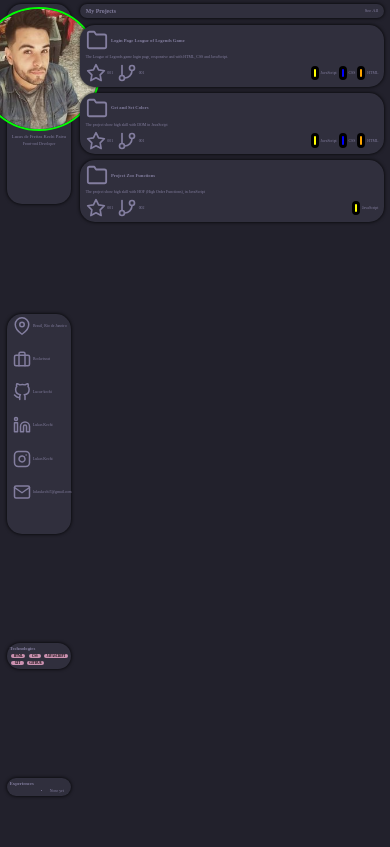
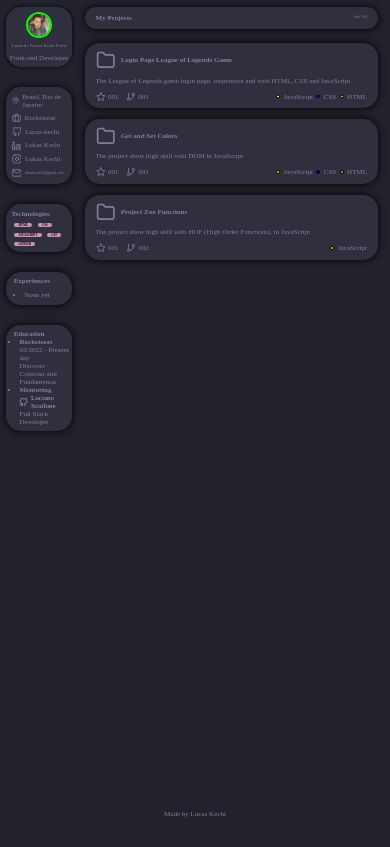
Before and after one commit to Lucas-kechi/lucas-kechi-portfolio.github.io, a plain HTML site: page index.html in a window 390 px wide. Shown: the top 847 px of the page. Drawn offline with Linux system fonts and the light colour scheme.

Commit message:
Add Responsive mobile

```diff
--- a/portfolio-design.css
+++ b/portfolio-design.css
@@ -1,6 +1,7 @@
 * {
     margin: 0;
     font-size: 1vw;
+    box-sizing: border-box;
 }
 
 body {
@@ -20,11 +21,11 @@ header {
     display: flex;
     flex-direction: column;
     align-items: center;
-    justify-content: space-between;
+    gap: 5vh;
 }
 
 header section {
-    width: 15vw;
+    width: 85%;
     background-color: #302f3d;
     border-radius: 15px;
     box-shadow: 0 0 1em rgba( 0, 0, 0, 1);
@@ -42,6 +43,8 @@ header section {
 #profile img {
     border-radius: 100px;
     border: 2px solid #00ff00;
+    width: 40%;
+    height: 60%;
 }
 
 #profile p{
@@ -53,7 +56,7 @@ header section {
 }
 
 #links {
-    height: 22%;
+    height: max-content;
 }
 
 #links nav {
@@ -64,7 +67,7 @@ header section {
     height: 100%;
     display: flex;
     flex-direction: column;
-    gap: 7%;
+    gap: 1vw;
     list-style: none;
     padding-left: .8rem;
 }
@@ -141,10 +144,11 @@ main {
     grid-area: main;
     display: flex;
     flex-direction: column;
-    align-items: center;
+    align-items: flex-start;
     justify-content: flex-start;
     margin: 1rem 0;
     gap: 2rem;
+    padding-left: 1rem;
 }
 
 main section {
@@ -152,7 +156,6 @@ main section {
     background-color: rgb(48, 47, 61);
     border-radius: 15px;
     box-shadow: 0 0 1em rgba( 0, 0, 0, 1);
-    margin-right: 1rem;
     padding: 1rem 1.5rem;
 }
 
@@ -180,7 +183,6 @@ main h2 {
 
 #projects {
     width: 78vw;
-    margin-right: 1rem;
     display: flex;
     flex-direction: column;
     gap: 1.5rem;
@@ -238,7 +240,7 @@ main h2 {
 .project div:nth-child(3) div:last-child span {
     height: 1vh;
     width: 0.5vw;
-    border: 3px solid black;
+    border: 1px solid black;
     border-radius: 50px;
 }
 
@@ -259,3 +261,95 @@ footer {
     display: flex;
     justify-content: center;
 }
+
+@media only screen and (max-width: 541px) {
+    *:not(header section:first-child) {
+        font-size: 1.8vw;
+    }
+
+    #links nav ul {
+        padding: 0;
+    }
+
+    header nav ul {
+        gap: 2;
+    }
+
+    nav ul li:last-child a {
+        font-size: 1vw;
+    }
+
+    #links nav ul li svg {
+        width: 18%;
+        height: 18%;
+    }
+
+    #educacao {
+        height: max-content;
+        padding: 7% 0% 7% 10%;
+    }
+
+    #educacao svg {
+        height: 50vh;
+        width: 50vw;
+    }
+
+    #experiencias{
+        padding-left: 10%;
+    }
+
+    #experiencias ul {
+        margin-left: 10%;
+    }
+
+    header a {
+        font-size: 120%;
+    }
+
+    #projects h3 {
+        height: fit-content;
+    }
+
+    #projects svg {
+        height: 5vw;
+        width: 5vw;
+    }
+
+    #projects span svg {
+        height: 2.5vw;
+        width: 2.5vw;
+    }
+}
+
+@media only screen and (max-width: 913px) {
+    body {
+        height: 100vh;
+    }
+
+    header {
+        gap: 2.5%;
+    }
+
+    #profile {
+        height: max-content;
+        padding: 7% 2%;
+    }
+
+    #experiencias ul {
+        padding-left: 10%;
+    }
+
+    #educacao ul {
+        padding-left: 10%;
+    }
+
+    #educacao svg {
+        width: 20%;
+        height: 10%;
+    }
+
+    .project div:nth-child(3) div:last-child span {
+        height: 1vw;
+        width: 1vw;
+    }
+}
```
